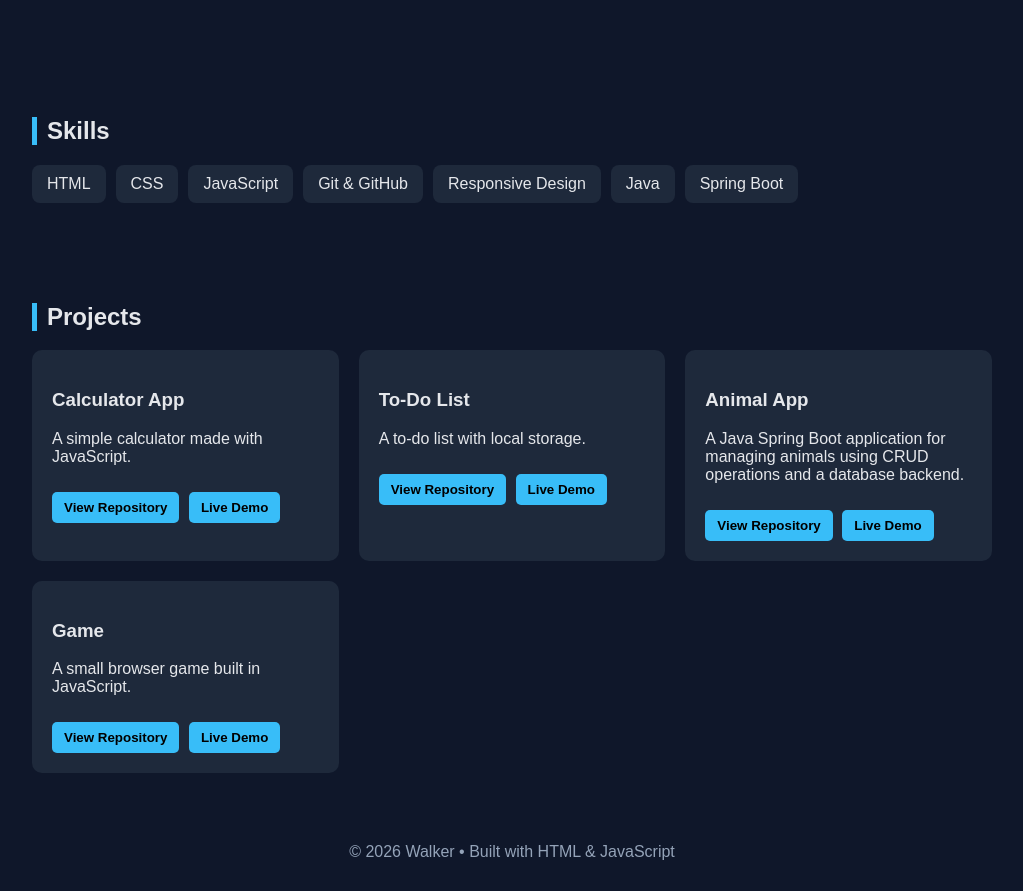
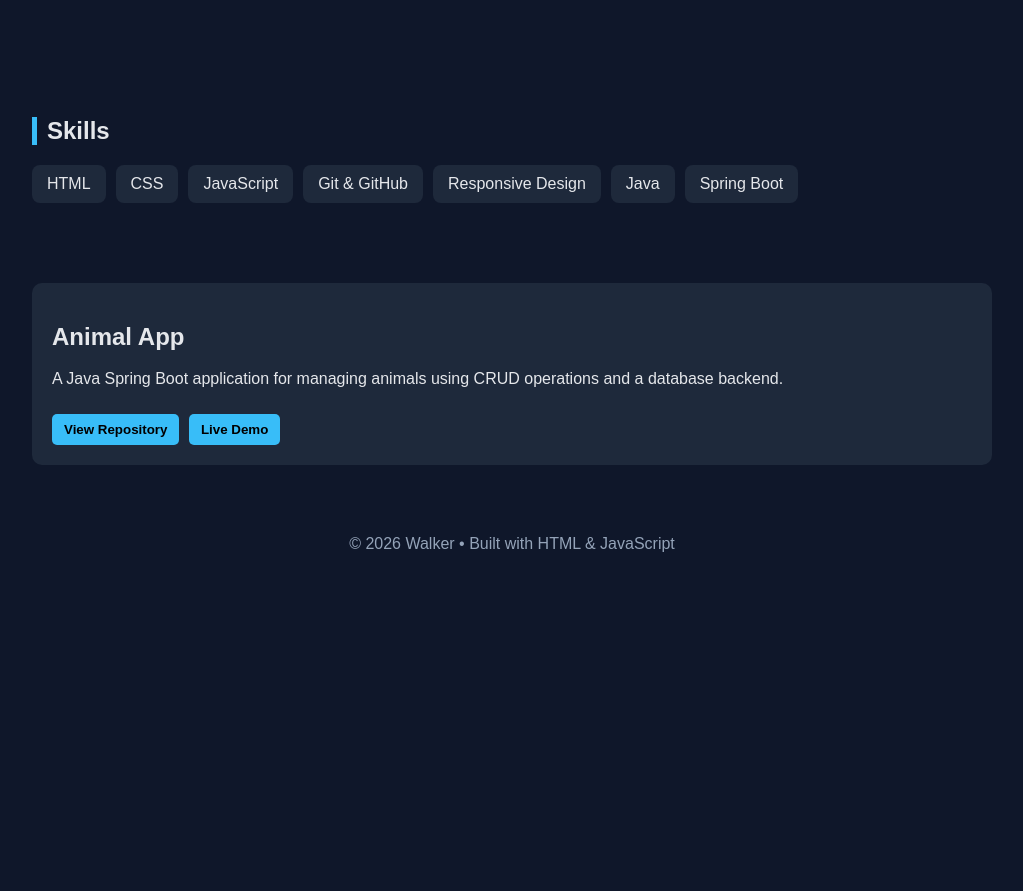
Before and after one commit to WRB2025/WRB2025.github.io, a plain HTML site: page index.html in a window 1280 px wide. Shown: the part 181-1072 px from the top of the page, without its empty margins (128-1151 px from the left). After the commit the page ends 800 px from the top, so only its background shows below. Drawn offline with Linux system fonts and the light colour scheme.

Commit message:
Update index.html

```diff
--- a/index.html
+++ b/index.html
@@ -129,40 +129,9 @@
   </section>
 
   <section>
-    <h2>Projects</h2>
-
-    <div class="projects">
 
       <div class="project">
-        <h3>Calculator App</h3>
-
-        <p>A simple calculator made with JavaScript.</p>
-
-        <button onclick="openProject('https://github.com/WRB2025/calculator')">
-          View Repository
-        </button>
-
-        <button onclick="openProject('https://WRB2025.github.io/calculator/')">
-          Live Demo
-        </button>
-      </div>
-
-      <div class="project">
-        <h3>To-Do List</h3>
-
-        <p>A to-do list with local storage.</p>
-
-        <button onclick="openProject('https://github.com/WRB2025/todo')">
-          View Repository
-        </button>
-
-        <button onclick="openProject('https://WRB2025.github.io/todo/')">
-          Live Demo
-        </button>
-      </div>
-
-      <div class="project">
-        <h3>Animal App</h3>
+        <h1>Animal App</h1>
 
         <p>
           A Java Spring Boot application for managing animals
@@ -178,21 +147,7 @@
         </button>
       </div>
 
-      <div class="project">
-        <h3>Game</h3>
 
-        <p>A small browser game built in JavaScript.</p>
-
-        <button onclick="openProject('https://github.com/WRB2025/game')">
-          View Repository
-        </button>
-
-        <button onclick="openProject('https://WRB2025.github.io/game/')">
-          Live Demo
-        </button>
-      </div>
-
-    </div>
   </section>
 
   <footer>
```
